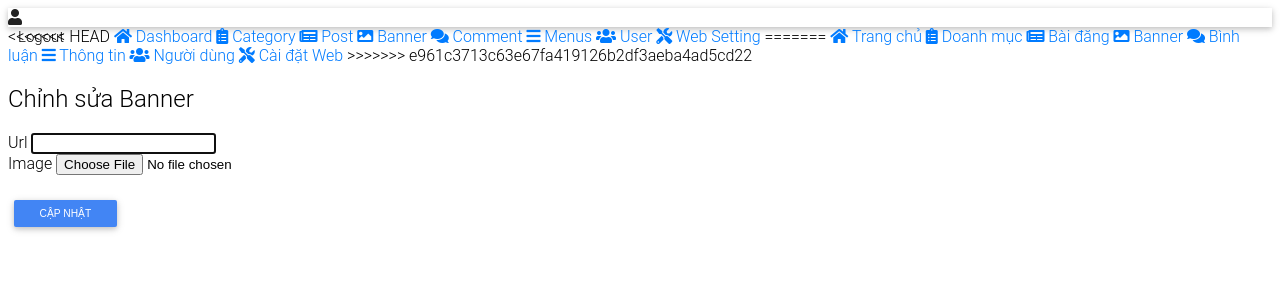
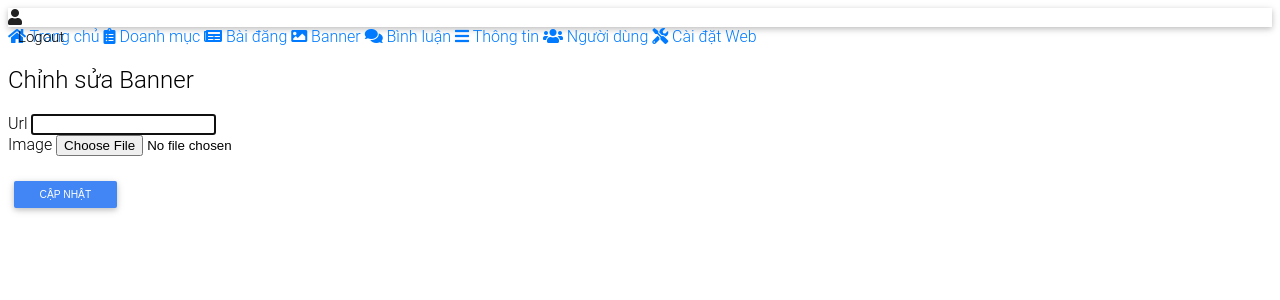
Before and after one commit to lequangtuyen543/OnlineNewsSite, a PHP site: the page made by template/admin/banners/edit.php in a window 1280 px wide. Shown: the top 300 px of the page. Run offline with PHP 8.4, Linux system fonts and the light colour scheme; the template is opened without the code that fills it, so the values that code supplies are empty; some libraries are stand-ins or nearby versions.

Commit message:
fix xung đột code

```diff
--- a/template/admin/layouts/head-tag.php
+++ b/template/admin/layouts/head-tag.php
@@ -41,25 +41,15 @@
     <div class="container-fluid">
         <div class="row">
             <nav class="col-md-2 d-none d-md-block pt-3 bg-sidebar sidebar px-0">
-<<<<<<< HEAD
-                <a class="text-decoration-none d-block py-1 px-2 mt-1" href="<?= url('admin') ?>"><i class="fas fa-home"></i> Dashboard</a>
-                <a class="text-decoration-none d-block py-1 px-2 mt-1" href="<?= url('admin/category') ?>"><i class="fas fa-clipboard-list"></i> Category</a>
-                <a class="text-decoration-none d-block py-1 px-2 mt-1" href="<?= url('admin/post') ?>"><i class="fas fa-newspaper"></i> Post</a>
-                <a class="text-decoration-none d-block py-1 px-2 mt-1" href="<?= url('admin/banner') ?>"><i class="fas fa-image"></i> Banner</a>
-                <a class="text-decoration-none d-block py-1 px-2 mt-1" href="<?= url('admin/comment') ?>"><i class="fas fa-comments"></i> Comment</a>
-                <a class="text-decoration-none d-block py-1 px-2 mt-1" href="<?= url('admin/menu') ?>"><i class="fas fa-bars"></i> Menus</a>
-                <a class="text-decoration-none d-block py-1 px-2 mt-1" href="<?= url('admin/user') ?>"><i class="fas fa-users"></i> User</a>
-                <a class="text-decoration-none d-block py-1 px-2 mt-1" href="<?= url('admin/web-setting') ?>"><i class="fas fa-tools"></i> Web Setting</a>
-=======
+
                 <a class="text-decoration-none d-block py-1 px-2 mt-1" href="<?= url('admin') ?>"><i class="fas fa-home"></i> Trang chủ</a>
-                <a class="text-decoration-none d-block py-1 px-2 mt-1" href="<?= url('admin/category') ?>"><i class="fas fa-clipboard-list"></i>  Doanh mục</a>
+                <a class="text-decoration-none d-block py-1 px-2 mt-1" href="<?= url('admin/category') ?>"><i class="fas fa-clipboard-list"></i> Doanh mục</a>
                 <a class="text-decoration-none d-block py-1 px-2 mt-1" href="<?= url('admin/post') ?>"><i class="fas fa-newspaper"></i> Bài đăng</a>
                 <a class="text-decoration-none d-block py-1 px-2 mt-1" href="<?= url('admin/banner') ?>"><i class="fas fa-image"></i> Banner</a>
                 <a class="text-decoration-none d-block py-1 px-2 mt-1" href="<?= url('admin/comment') ?>"><i class="fas fa-comments"></i> Bình luận</a>
                 <a class="text-decoration-none d-block py-1 px-2 mt-1" href="<?= url('admin/menu') ?>"><i class="fas fa-bars"></i> Thông tin</a>
                 <a class="text-decoration-none d-block py-1 px-2 mt-1" href="<?= url('admin/user') ?>"><i class="fas fa-users"></i> Người dùng</a>
-            <a class="text-decoration-none d-block py-1 px-2 mt-1" href="<?= url('admin/web-setting') ?>"><i class="fas fa-tools"></i> Cài đặt Web</a>
->>>>>>> e961c3713c63e67fa419126b2df3aeba4ad5cd22
+                <a class="text-decoration-none d-block py-1 px-2 mt-1" href="<?= url('admin/web-setting') ?>"><i class="fas fa-tools"></i> Cài đặt Web</a>
             </nav>
 
             <main role="main" class="col-md-9 ml-sm-auto col-lg-10 px-4">
```
